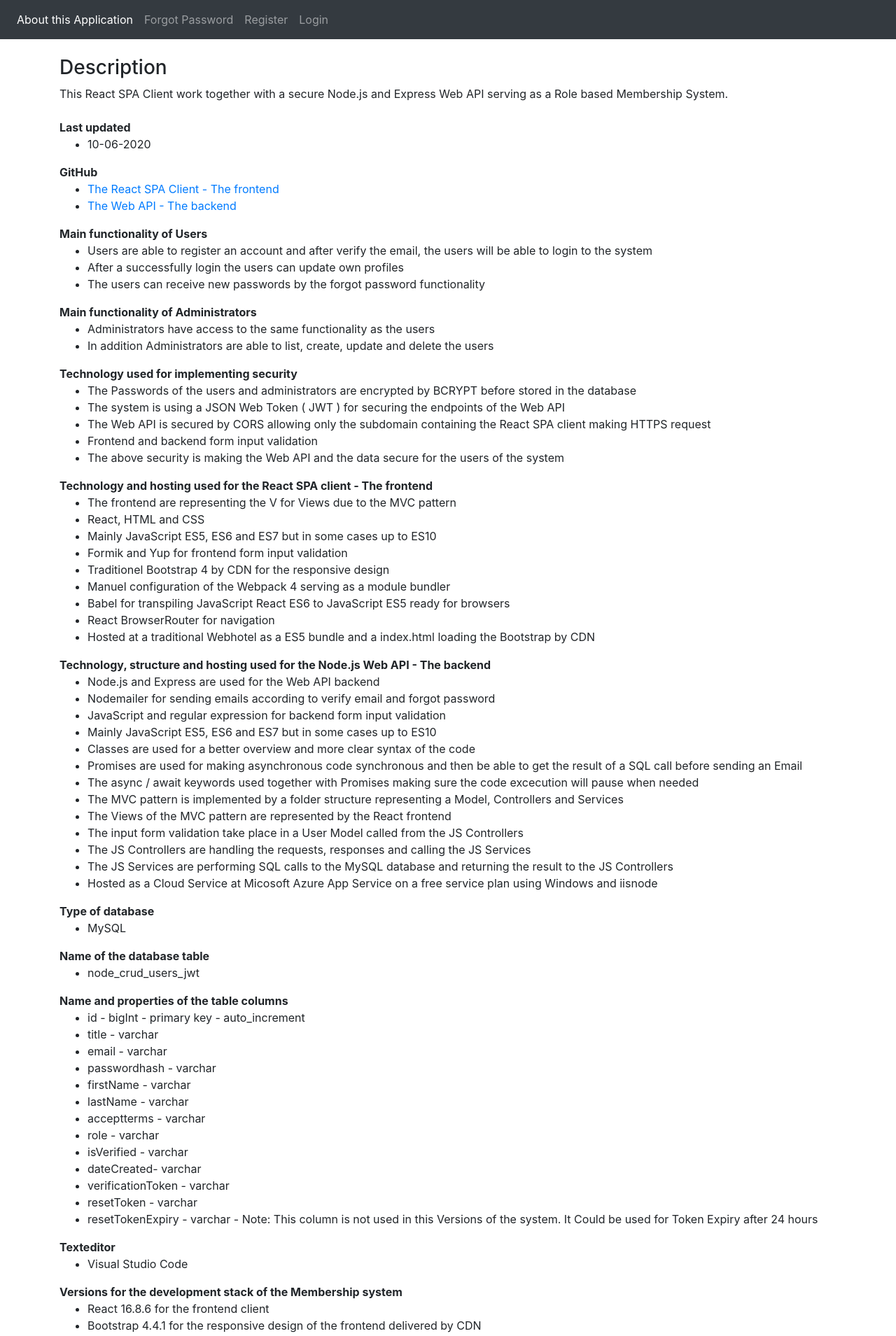
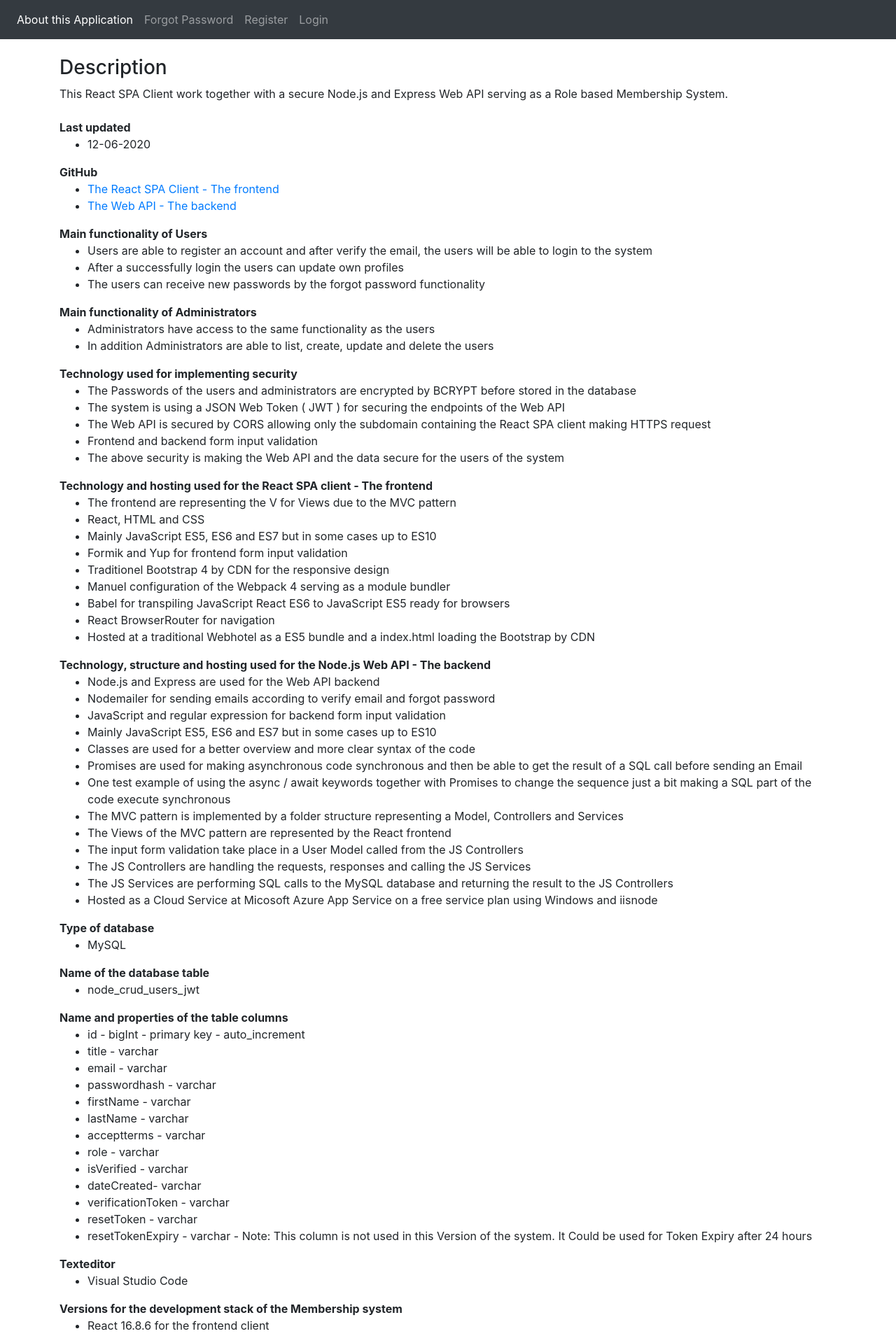
Before and after one commit to persteenolsen/react-spa-users-client, a React app: page /about in a window 1280 px wide. Shown: the top 1909 px of the page at 70% size. Built offline with nearby package versions, Linux system fonts and the light colour scheme; what config would draw is missing.

Commit message:
An update of the documentation due to an update at the Web API backend

```diff
--- a/src/AboutPage/AboutPage.jsx
+++ b/src/AboutPage/AboutPage.jsx
@@ -32,7 +32,7 @@ class AboutPage extends React.Component {
 
 			   <b>Last updated</b>
 			   <ul>
-				  <li>10-06-2020</li>
+				  <li>12-06-2020</li>
 			   </ul>
 
 			   <b>GitHub</b>
@@ -87,8 +87,8 @@ class AboutPage extends React.Component {
 			   <li>Classes are used for a better overview and more clear syntax of the code</li>
 			   <li>Promises are used for making asynchronous code synchronous and then be
 				   able to get the result of a SQL call before sending an Email</li>
-			   <li>The async / await keywords used together with Promises making sure the code
-				   excecution will pause when needed </li>
+			   <li>One test example of using the async / await keywords together with Promises to change the sequence
+				   just a bit making a SQL part of the code execute synchronous</li>
 			   <li>The MVC pattern is implemented by a folder structure representing a Model, Controllers and Services</li>
 			   <li>The Views of the MVC pattern are represented by the React frontend</li>
 			   <li>The input form validation take place in a User Model called from the JS Controllers</li>
@@ -119,7 +119,7 @@ class AboutPage extends React.Component {
 			   <li>dateCreated- varchar</li>
 			   <li>verificationToken - varchar</li>
 			   <li>resetToken - varchar</li>
-			   <li>resetTokenExpiry - varchar - Note: This column is not used in this Versions
+			   <li>resetTokenExpiry - varchar - Note: This column is not used in this Version
 				   of the system. It Could be used for Token Expiry after 24 hours</li>
 		     </ul>
 
```
